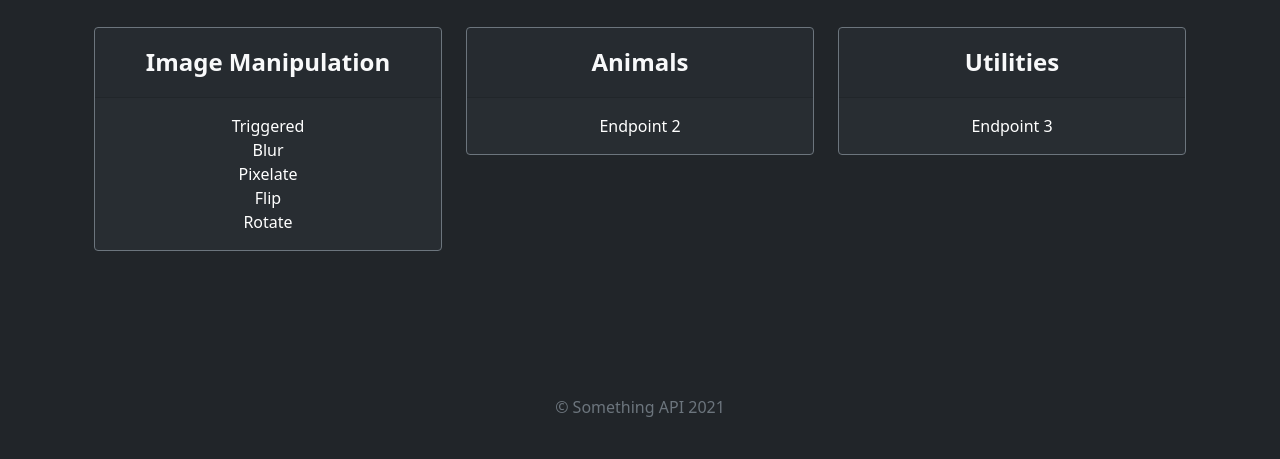
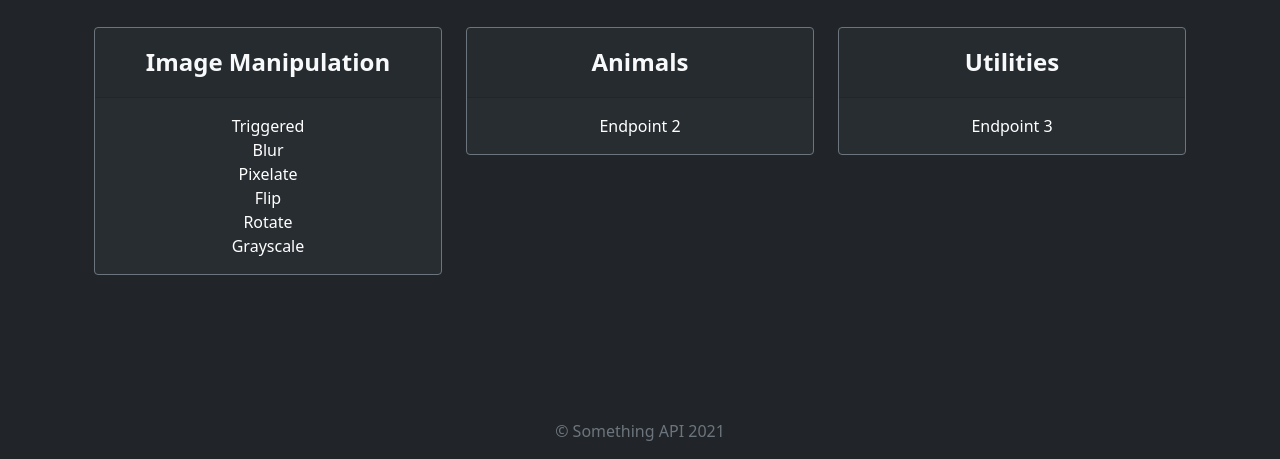
Before and after one commit to hyssedev/something-api, a Django app: page / in a window 1280 px wide. Shown: the part 1735-2194 px from the top of the page. Before the commit the page ends 2152 px from the top, so only its background shows below. Run offline with Django 3.2, Linux system fonts and the light colour scheme.

Commit message:
added a new grayscale endpoint

```diff
--- a/api/templates/dashboard.html
+++ b/api/templates/dashboard.html
@@ -35,6 +35,10 @@
                     <td class="text-white">rotate</td>
                     <td class="text-white">{{rotate}}</td>
                 </tr>
+                <tr>
+                    <td class="text-white">grayscale</td>
+                    <td class="text-white">{{grayscale}</td>
+                </tr>
             </tbody>
         </table>
     </div>
--- a/api/templates/index.html
+++ b/api/templates/index.html
@@ -181,6 +181,18 @@
               <a href="{% url 'rotate' %}">Link</a>
             </div>
           </div>
+          <br>
+          <a class="text-decoration-none text-white" data-bs-toggle="collapse" href="#grayscale" role="button" aria-expanded="false" aria-controls="grayscale">Grayscale</a>
+          <div class="collapse" id="grayscale">
+            <div class="card card-body bg-dark">
+              <p class="fw-bold">Returns a grayscaled version of the picture you sent as a query.<br>Method: GET<br>Queries:
+              <ul>
+                <li>image - required</li>
+              </ul>
+              </p>
+              <a href="{% url 'grayscale' %}">Link</a>
+            </div>
+          </div>
 
         </div>
       </div>
--- a/api/usage.py
+++ b/api/usage.py
@@ -8,6 +8,7 @@ usage = {
     "pixelate": 0,
     "flip": 0,
     "rotate": 0,
+    "grayscale": 0,
 }
 
 # misc for uptime
--- a/api/views.py
+++ b/api/views.py
@@ -48,6 +48,7 @@ def dashboard(request):
         "pixelate": usage['pixelate'],
         "flip": usage['flip'],
         "rotate": usage['rotate'],
+        "grayscale": usage['grayscale'],
 
         "total": total,
         "average": round(total/minutes_uptime, 1),
@@ -314,3 +315,40 @@ class Rotate(generics.ListCreateAPIView):
     def post(self, request):
         # not allowing methods other than GET
         return JsonResponse({"detail":"Method \"POST\" not allowed."}, status=status.HTTP_405_METHOD_NOT_ALLOWED)
+
+class Grayscale(generics.ListCreateAPIView):
+    authentication_classes = [TokenAuthentication]
+    permission_classes = [IsAuthenticated]
+    renderer_classes = [JSONRenderer]
+
+    def get(self, request):
+        try:
+            # checking if the image query is supplied
+            if 'image' not in request.GET:
+                return JsonResponse({"detail":"missing image query."}, status=status.HTTP_400_BAD_REQUEST)
+            url = request.GET.get("image")
+
+            # checking content type
+            content_type = str(requests.head(url, allow_redirects=True).headers.get('content-type'))
+            if content_type not in accepted_content_types: return JsonResponse({"detail":"invalid image content type."}, status=status.HTTP_400_BAD_REQUEST)
+
+            # generating file name and opening the image
+            filename = generate_name()
+            image = Image.open(requests.get(url, stream=True).raw)
+            image = image.resize((255, 255))
+            # blurring the picture
+            image = image.convert('L')
+            image.save(f'files/{filename}.png', quality=95)
+
+            usage['grayscale'] += 1
+            return FileResponse(open(f'files/{filename}.png', 'rb'))
+        finally:
+            # deleting the created file after sending it
+            try:
+                os.remove(f"files/{filename}.png")
+            except:
+                pass
+
+    def post(self, request):
+        # not allowing methods other than GET
+        return JsonResponse({"detail":"Method \"POST\" not allowed."}, status=status.HTTP_405_METHOD_NOT_ALLOWED)
--- a/something_api/urls.py
+++ b/something_api/urls.py
@@ -35,4 +35,5 @@ urlpatterns = [
     path('image-manipulation/pixelate', views.Pixelate.as_view(), name='pixelate'),
     path('image-manipulation/flip', views.Flip.as_view(), name='flip'),
     path('image-manipulation/rotate', views.Rotate.as_view(), name='rotate'),
+    path('image-manipulation/grayscale', views.Grayscale.as_view(), name='grayscale'),
 ]
```
